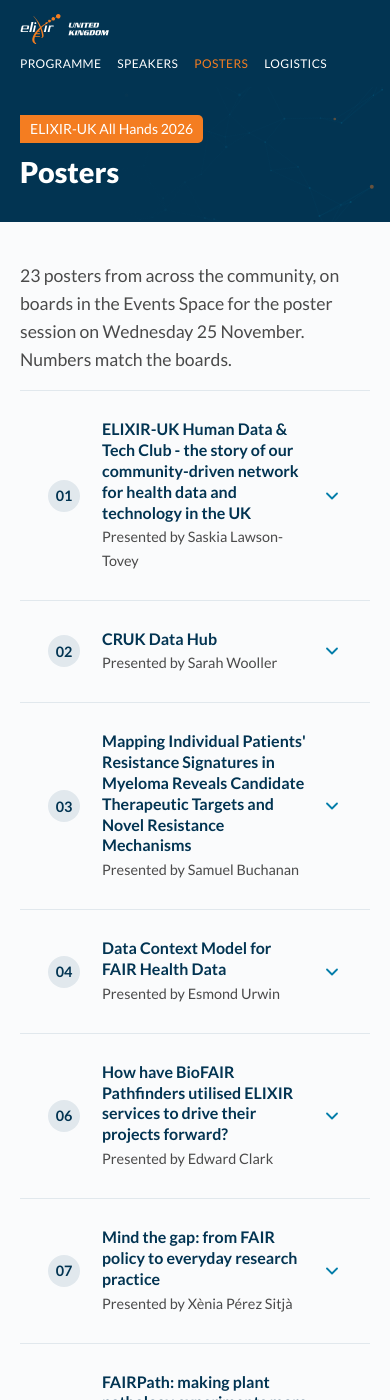
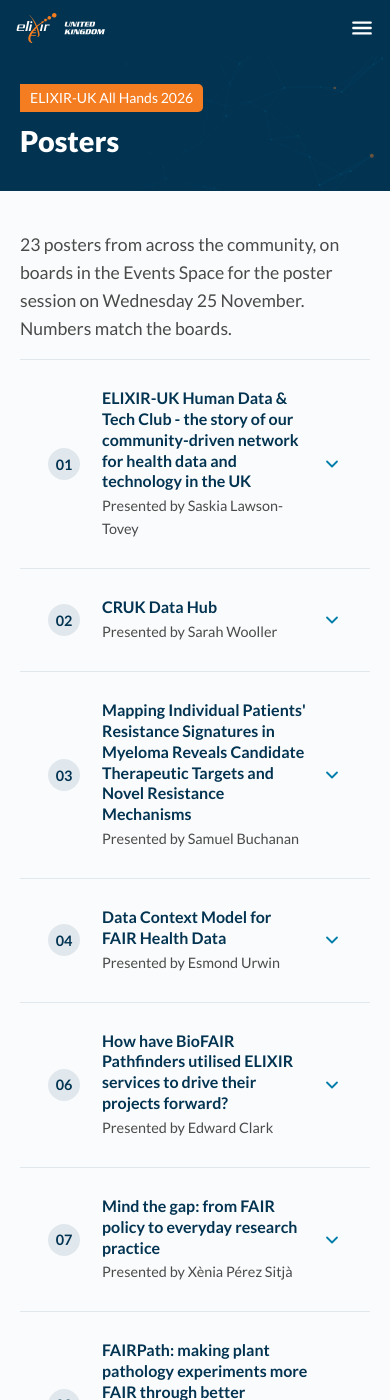
Before and after one commit to elixir-uk/all-hands, a Jekyll site: the page built from 2026/posters.md, in a window 390 px wide and 1400 px high. Built offline with Jekyll 4.4.1, drawn with Linux system fonts in a browser that asks for light colours.

Commit message:
improve UXUIX

```diff
--- a/_layouts/default.html
+++ b/_layouts/default.html
@@ -16,7 +16,10 @@
   <header class="topbar">
     <div class="topbar__inner">
       <a class="topbar__logo" href="{{ base }}" aria-label="{{ ev.title }} home">{% include logo.svg %}</a>
-      <nav class="topbar__nav">
+      <button class="topbar__toggle" type="button" aria-expanded="false" aria-controls="site-nav" aria-label="Menu">
+        <svg viewBox="0 0 24 24" aria-hidden="true"><path class="topbar__bars" d="M4 7h16M4 12h16M4 17h16"/><path class="topbar__close" d="M6 6l12 12M18 6L6 18"/></svg>
+      </button>
+      <nav class="topbar__nav" id="site-nav">
         {%- if page.noindex %}
         <a href="#help">Help</a>
         <a href="{{ base }}posters/">Posters</a>
@@ -45,5 +48,20 @@
     </div>
   </footer>
   <script src="{{ '/assets/js/registration.js' | relative_url }}"></script>
+  <script>
+  // Phone menu: the hamburger opens and closes the nav; following a link or pressing Escape closes it.
+  (function () {
+    var bar = document.querySelector('.topbar');
+    var btn = bar.querySelector('.topbar__toggle');
+    function set(open) {
+      bar.classList.toggle('is-open', open);
+      btn.setAttribute('aria-expanded', open);
+      btn.setAttribute('aria-label', open ? 'Close menu' : 'Menu');
+    }
+    btn.addEventListener('click', function () { set(!bar.classList.contains('is-open')); });
+    bar.querySelectorAll('.topbar__nav a').forEach(function (a) { a.addEventListener('click', function () { set(false); }); });
+    document.addEventListener('keydown', function (e) { if (e.key === 'Escape') set(false); });
+  })();
+  </script>
 </body>
 </html>
--- a/_layouts/posters.html
+++ b/_layouts/posters.html
@@ -10,7 +10,7 @@ layout: default
 
   <div class="posters">
   {%- for p in posters %}
-    <details class="poster" id="poster-{{ p.number }}">
+    <details class="poster" name="posters" id="poster-{{ p.number }}">
       <summary>
         <span class="poster__no">{{ p.number }}</span>
         <span class="poster__head">
--- a/assets/css/style.css
+++ b/assets/css/style.css
@@ -172,7 +172,6 @@ img { max-width: 100%; }
   .is-live .day__head { top: 100px; }
 }
 @media (max-width: 560px) {
-  .topbar__nav { gap: 16px; }
   .topbar__logo .logo { height: 30px; }
 }
 
@@ -230,10 +229,7 @@ img { max-width: 100%; }
   .venue { grid-template-columns: 1.2fr 1fr; padding: 40px; }
   .venue .flag { margin-left: -40px; }
 }
-@media (max-width: 720px) {
-  .topbar__nav a:not(.btn) { font-size: 12px; }
-  .topbar__inner { flex-wrap: wrap; gap: 10px; }
-}
+
 
 /* ── Posters page ─────────────────────────────────────────── */
 .posters__lede { font-size: 1.1rem; margin: 40px 0 16px; max-width: 46em; }
@@ -426,3 +422,23 @@ img { max-width: 100%; }
   .stat__figure { font-size: 2.2rem; }
   .stat__label { font-size: 14px; }
 }
+
+/* ── Phone menu – hamburger pinned to the top of the screen ── */
+.topbar__toggle { display: none; }
+@media (max-width: 720px) {
+  html { scroll-padding-top: 64px; } /* anchors land below the pinned bar */
+  .topbar { position: sticky; top: 0; z-index: 20; }
+  .topbar__inner { position: relative; height: 56px; padding: 0 16px; }
+  .topbar__toggle { display: grid; place-items: center; width: 44px; height: 44px; margin-right: -10px; padding: 0;
+    background: none; border: 0; color: #fff; cursor: pointer; }
+  .topbar__toggle svg { width: 26px; height: 26px; fill: none; stroke: currentColor; stroke-width: 2.2; stroke-linecap: round; }
+  .topbar__close, .topbar.is-open .topbar__bars { display: none; }
+  .topbar.is-open .topbar__close { display: inline; }
+  .topbar__nav { display: none; position: absolute; top: 100%; left: 0; right: 0; flex-direction: column; align-items: stretch;
+    gap: 0; padding: 4px 16px 20px; background: var(--navy); border-top: 1px solid rgba(255,255,255,.12);
+    box-shadow: 0 10px 20px rgba(2,52,82,.3); }
+  .topbar.is-open .topbar__nav { display: flex; }
+  .topbar__nav a:not(.btn) { padding: 14px 0; font-size: 15px; border-bottom: 1px solid rgba(255,255,255,.12); }
+  .topbar__nav .reg { margin-top: 16px; }
+  .is-live .nownext { top: 56px; } /* sit under the pinned bar */
+}
```
Also changed, not shown: other parts of _layouts/posters.html (+15 -0 lines).
